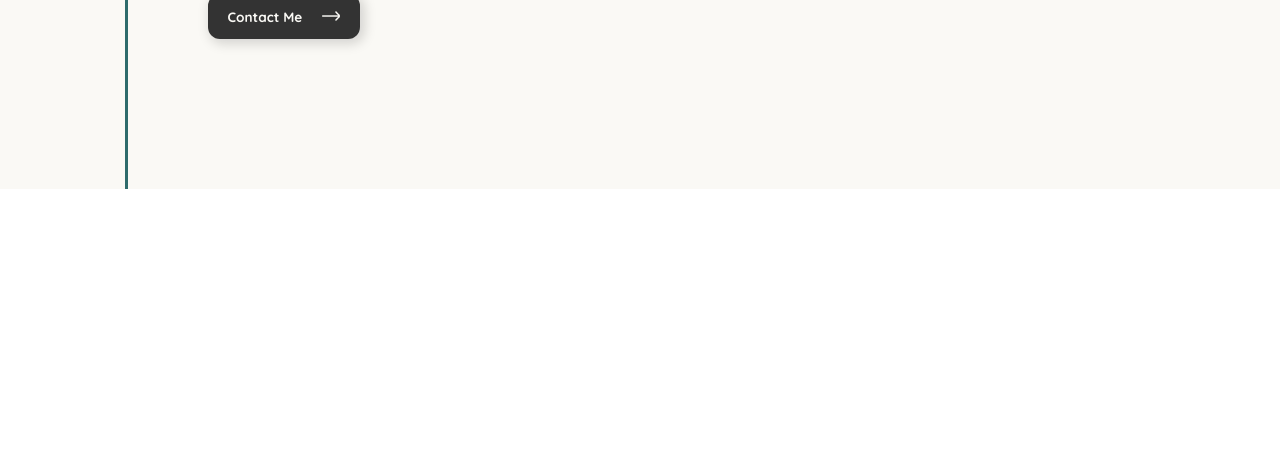
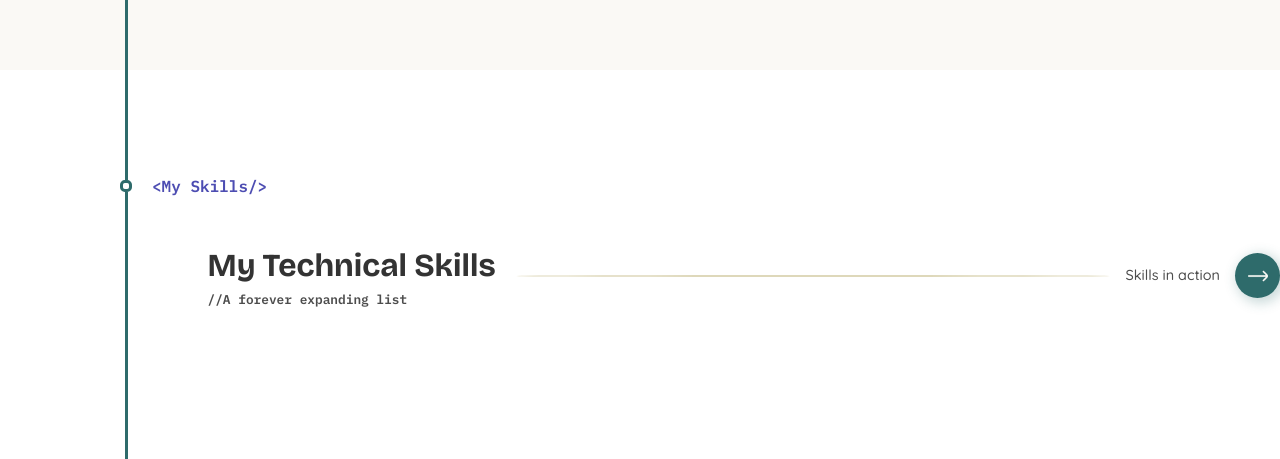
Before and after one commit to Stefdev13/stef-bekaert-portfolio, a React (Vite) app: page /about in a window 1280 px wide. Shown: the part 651-1110 px from the top of the page. Before the commit the page ends 840 px from the top, so only its background shows below. Built offline with nearby package versions, Linux system fonts and the light colour scheme.

Commit message:
Skills section
Created SkillsList and SkillSet component (both unfinished)

```diff
--- /dev/null
+++ b/src/components/about/SkillsList.jsx
@@ -0,0 +1,43 @@
+import React from "react";
+import styles from "./SkillsList.module.css";
+import arrowImgLight from "../../assets/images/arrow-light-bg.png";
+import arrowImgDark from "../../assets/images/arrow-dark-bg.png";
+import { useTheme } from "../../context/ThemeProvider.jsx";
+
+function SkillsList(props) {
+  const skills = props.skills;
+  const isTechnical = props.technical;
+
+  const theme = useTheme();
+
+  return (
+    <div>
+      <div className={styles.header}>
+        <div>
+          <h1>{isTechnical ? "My Technical Skills" : "My Other Skills"}</h1>
+          <p>
+            {isTechnical
+              ? "//A forever expanding list"
+              : "//Also forever expanding"}
+          </p>
+        </div>
+        {isTechnical && (
+          <div className={styles.headerCTAWrapper}>
+            <div></div>
+            <p>Skills in action</p>
+            <button>
+              <img
+                src={theme ? arrowImgLight : arrowImgDark}
+                alt="Arrow button icon"
+              />
+            </button>
+          </div>
+        )}
+      </div>
+
+      <div className={styles.skillsetsWrapper}></div>
+    </div>
+  );
+}
+
+export default SkillsList;
--- /dev/null
+++ b/src/components/about/SkillsList.module.css
@@ -0,0 +1,92 @@
+.header {
+    display: flex;
+    flex-direction: row;
+    gap: 20px;
+    justify-content: start;
+
+    h1 {
+        font-family: var(--font-heading);
+        font-size: 2rem;
+        color: var(--var-colour-text-heading);
+
+        margin: 0px;
+    }
+
+    p {
+        font-family: var(--font-comment);
+        font-size: .8rem;
+        color: var(--var-colour-text-muted);
+
+        margin: 0px;
+    }
+}
+
+.skillsetsWrapper {
+    display: flex;
+    flex-direction: row;
+    gap: 30px;
+    flex-wrap: wrap;
+}
+
+.headerCTAWrapper {
+    flex-grow: 1;
+
+    display: flex;
+    flex-direction: row;
+    gap: 15px;
+
+    align-items: center;
+
+    div {
+        flex-grow: 1;
+
+        height: 2px;
+
+        border-radius: 100%;
+
+        background-color: var(--var-colour-border);
+    }
+
+    p {
+        font-family: var(--font-text);
+        font-size: .9rem;
+        font-weight: 500;
+
+        max-width: fit-content;
+    }
+
+    button {
+        display: flex;
+        justify-content: center;
+        align-items: center;
+
+        background-color: var(--var-colour-primary);
+
+        width: 45px;
+        height: 45px;
+
+        border: none;
+        border-radius: 100%;
+
+        box-shadow: 3px 3px 12px 2px var(--var-colour-shadow-primary);
+        transition: box-shadow 0.25s ease-in-out;
+
+        img {
+            height: 20px;
+            width: 20px;
+            transition: .25s ease-in-out;
+        }
+    }
+
+    button:hover {
+        box-shadow: 3px 3px 40px 15px var(--var-colour-shadow-primary);
+        cursor: pointer;
+
+        img {
+            height: 20px;
+            width: 20px;
+
+            transform: rotate(-30deg);
+        }
+    }
+}
--- a/src/components/about/SkillsSection.jsx
+++ b/src/components/about/SkillsSection.jsx
@@ -1,11 +1,16 @@
 import React from "react";
 import KnotAndTitle from "./KnotAndTitle";
+import SkillsList from "./SkillsList";
+import * as Constants from "../../constants/skills-constants";
+import styles from "../../pages/AboutPage.module.css";
 
 function SkillsSection() {
   return (
     <div className={styles.sectionWrapper}>
-      <KnotAndTitle title="Biography" location="top" />
-      <div className={styles.sectionContent}></div>
+      <KnotAndTitle title="My Skills" location="middle" />
+      <div className={styles.sectionContent}>
+        <SkillsList technical={true} skills={Constants.SKILLS_TECHNICAL} />
+      </div>
     </div>
   );
 }
--- a/src/constants/styling-constants.js
+++ b/src/constants/styling-constants.js
@@ -16,6 +16,7 @@ export const DARK_TEXT_MUTED = '#D9D9D9'
 export const DARK_GLASS_BG_LOGO = "#1a1a1a80"
 export const DARK_GLASS_BG = "#4d4d4d59"
 export const DARK_SHADOW = "#ffffff1a"
+export const DARK_SHADOW_PRIMARY = "#39c6c640"
 
 //Light mode
 export const LIGHT_BG_L1 = '#FFFFFF'
@@ -27,6 +28,7 @@ export const LIGHT_TEXT_MUTED = '#4D4D4D'
 export const LIGHT_GLASS_BG_LOGO = "#faf9f5bf"
 export const LIGHT_GLASS_BG = "#ffffff40"
 export const LIGHT_SHADOW = "#00000026"
+export const LIGHT_SHADOW_PRIMARY = "#39c6c640"
 
 //Accent & other colours
 export const ACCENT_PRIMARY_LIGHT = '#E2F3F3'
--- a/src/context/ThemeProvider.jsx
+++ b/src/context/ThemeProvider.jsx
@@ -72,6 +72,10 @@ function setToLightMode() {
     "--var-colour-shadow",
     Constants.LIGHT_SHADOW
   );
+  document.documentElement.style.setProperty(
+    "--var-colour-shadow-primary",
+    Constants.LIGHT_SHADOW_PRIMARY
+  );
 
   //Change the accent colours
   document.documentElement.style.setProperty(
@@ -134,6 +138,10 @@ function setToDarkMode() {
     "--var-colour-shadow",
     Constants.DARK_SHADOW
   );
+  document.documentElement.style.setProperty(
+    "--var-colour-shadow-primary",
+    Constants.DARK_SHADOW_PRIMARY
+  );
 
   //Change the accent colours
   document.documentElement.style.setProperty(
--- a/src/index.css
+++ b/src/index.css
@@ -13,6 +13,7 @@
   --var-colour-glass-bg-logo: #faf9f5bf;
   --var-colour-glass-bg: #ffffff40;
   --var-colour-shadow: #00000026;
+  --var-colour-shadow-primary: #2e6b6b40;
 
   --var-colour-primary: #2E6B6B;
   --var-colour-danger: #AD1F1F;
--- a/src/pages/AboutPage.jsx
+++ b/src/pages/AboutPage.jsx
@@ -2,6 +2,7 @@ import React from "react";
 import styles from "./AboutPage.module.css";
 import Header from "../components/navigation/Header";
 import AboutMeSection from "../components/about/aboutMeSection";
+import SkillsSection from "../components/about/SkillsSection";
 
 function AboutPage() {
   return (
@@ -9,6 +10,7 @@ function AboutPage() {
       <Header />
 
       <AboutMeSection />
+      <SkillsSection />
     </div>
   );
 }
--- a/src/pages/AboutPage.module.css
+++ b/src/pages/AboutPage.module.css
@@ -1,6 +1,5 @@
 .main {
     margin: 0;
-    width: 100%;
     height: 100vh;
     text-align: start;
 
@@ -8,7 +7,7 @@
     flex-direction: column;
     align-items: start;
     justify-content: center;
-    gap: 70px;
+    gap: 0px;
 }
 
 .topSectionWrapper {
@@ -18,23 +17,34 @@
 
   width: 100vw;
 
-  padding-top: 200px;
+  padding-top: 400px;
 
   background-color: var(--var-colour-bg-l2);
 }
 
+.sectionWrapper {
+  display: flex;
+  flex-direction: column;
+
+  width: 100vw;
+
+  background-color: var(--var-colour-bg-l1);
+}
+
 .aboutImg {
   width: 100%;
-  max-width: 500px;
+  max-width: 450px;
   height: max-content;
 }
 
 .sectionContent {
+  flex-grow: 1;
+
   display: flex;
   flex-direction: column;
   gap: 30px;
 
-  max-width: 45vw;
+  max-width: 85vw;
   border-left: 3px solid var(--var-colour-primary);
 
   padding-top: 20px;
```
Also changed, not shown: src/components/about/SkillSet.jsx (added, +17 -0 lines).
